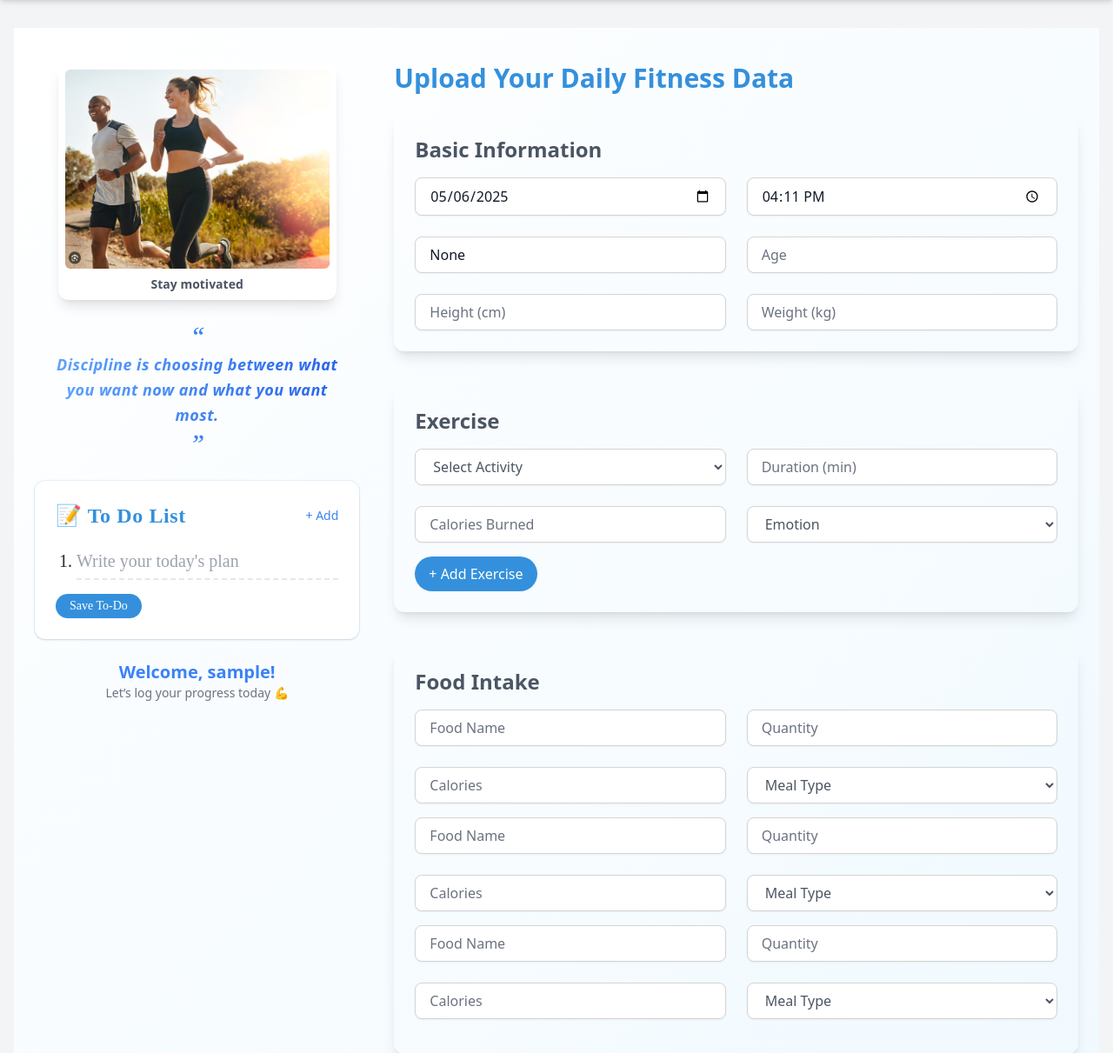
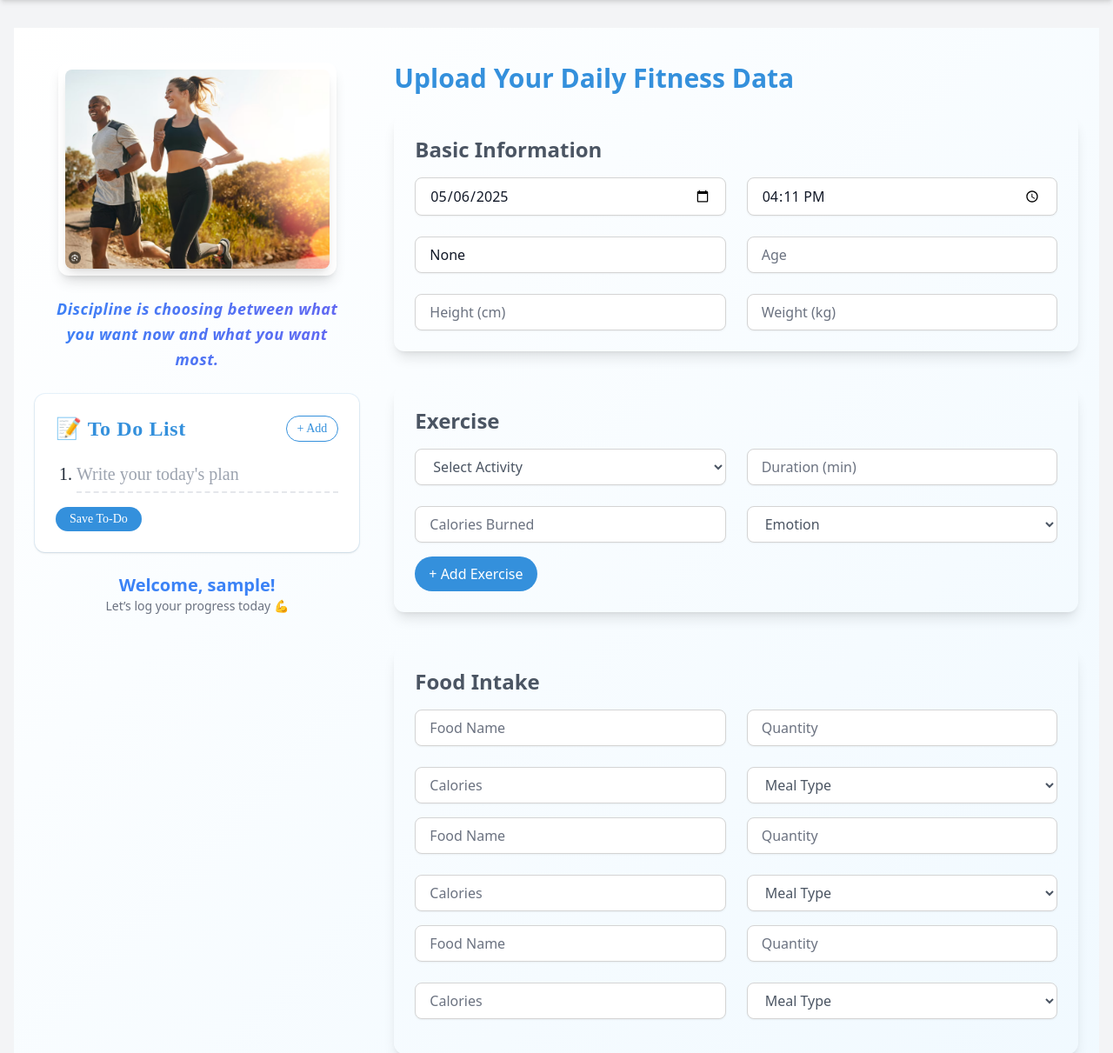
Before and after one commit to KunyangS/fittrack-webapp, a Flask app: page /upload in a window 1280 px wide. Shown: the part 68-1279 px from the top of the page at 87% size. Run offline with Flask 3, Linux system fonts and the light colour scheme; the visitor is signed in with stand-in values (Sample User, id 1); data comes from the database, SQL or seed files in the repository; some libraries are stand-ins or nearby versions.

Commit message:
fix(ui): improve interactivity and input validation on upload page
- Removed decorative quotation marks from motivational quote
- Added hover-scale animation to interactive sections for better UX
- Prevented negative number input for numeric fields (e.g. age, height, weight)

```diff
--- a/templates/upload.html
+++ b/templates/upload.html
@@ -8,32 +8,31 @@
     <div class="hidden md:flex flex-col items-center text-center space-y-6">
       <!-- Motivational Image -->
       <div class="w-full max-w-xs rounded-xl shadow-lg bg-white dark:bg-neutral-700 p-2">
-        <img src="{{ url_for('static', filename='img/fitness_motivation.jpg') }}" alt="Stay motivated" class="w-full object-cover rounded-md">
-        <div class="mt-2 text-sm text-gray-600 dark:text-gray-300 font-semibold">Stay motivated</div>
+        <img src="{{ url_for('static', filename='img/fitness_motivation.jpg') }}"
+        alt="Motivation"
+        class="w-full rounded-lg shadow-lg object-cover max-h-[420px]" />
       </div>
 
 
       <!-- Motivational Quote -->
-      <blockquote class="text-center text-lg italic leading-relaxed tracking-wide px-4">
-        <span class="text-3xl font-serif text-blue-500 align-top">“</span>
-        <span class="inline-block max-w-prose font-semibold text-transparent bg-clip-text bg-gradient-to-r from-blue-400 to-blue-600">
-          Discipline is choosing between what you want now and what you want most.
-        </span>
-        <span class="text-3xl font-serif text-blue-500 align-bottom">”</span>
-        </blockquote>
+      <blockquote class="text-center text-lg italic font-semibold text-transparent bg-clip-text bg-gradient-to-r from-blue-500 to-indigo-500 leading-relaxed tracking-wide px-4">
+        Discipline is choosing between what you want now and what you want most.
+      </blockquote>
+
 
       <!-- To-Do Notebook Style -->
-      <div class="bg-white dark:bg-neutral-800 p-6 rounded-xl shadow ring-1 ring-primary/10 w-full text-left font-[Caveat]">
+      <div class="bg-white dark:bg-neutral-800 p-6 rounded-xl shadow ring-1 ring-primary/10 w-full text-left font-[Caveat] transform transition-transform duration-300 hover:scale-[1.03] hover:shadow-2xl">
         <div class="flex justify-between items-center mb-4">
           <div class="text-2xl text-primary font-bold tracking-wide">📝 To Do List</div>
-          <button id="addPlanBtn" class="text-sm text-blue-500 hover:underline font-sans">+ Add</button>
-        </div>
+          <button id="addPlanBtn"
+          class="text-sm text-primary border border-primary hover:bg-primary hover:text-white px-3 py-1 rounded-full transition duration-200">+ Add</button>
+          </div>
         <ol id="todoListNotebook" class="list-decimal pl-6 space-y-4 text-xl leading-loose text-gray-800 dark:text-gray-100">
           <li>
             <input type="text" placeholder="Write your today's plan" class="w-full bg-transparent border-b-2 border-dashed focus:outline-none"/>
           </li>
         </ol>
-        <button id="saveTodoBtn" class="mt-4 text-sm bg-primary text-white py-1 px-4 rounded-full hover:bg-primary-dark transition">
+        <button id="saveTodoBtn" class="mt-4 text-sm bg-primary text-white py-1 px-4 rounded-full hover:bg-primary-dark transition hover:scale-[1.03] hover:shadow-2xl">
           Save To-Do
         </button>
 
@@ -55,20 +54,20 @@
       <form id="uploadForm" method="POST" action="{{ url_for('upload.api_upload') }}" class="space-y-10 text-gray-600 dark:text-gray-300">
 
         <!-- Basic Info -->
-        <div class="bg-light-bg dark:bg-gray-800 p-6 rounded-xl shadow-lg">
+        <div class="bg-light-bg dark:bg-gray-800 p-6 rounded-xl shadow-lg hover:scale-[1.03] hover:shadow-2xl">
           <h3 class="text-2xl font-heading font-semibold mb-4">Basic Information</h3>
           <div class="grid grid-cols-1 md:grid-cols-2 gap-6">
             <input type="date" name="date" value="{{ default_date }}" class="w-full border border-neutral-300 dark:border-neutral-600 rounded-lg px-4 py-2 bg-white dark:bg-neutral-700 text-gray-900 dark:text-white placeholder-gray-500 dark:placeholder-gray-300 focus:outline-none focus:ring-2 focus:ring-primary-light focus:border-primary-light transition shadow-sm" required>
             <input type="time" name="time" value="{{ default_time }}" class="w-full border border-neutral-300 dark:border-neutral-600 rounded-lg px-4 py-2 bg-white dark:bg-neutral-700 text-gray-900 dark:text-white placeholder-gray-500 dark:placeholder-gray-300 focus:outline-none focus:ring-2 focus:ring-primary-light focus:border-primary-light transition shadow-sm" required>
             <input type="text" name="gender" placeholder="Gender" value="{{ user_info.gender if user_info else '' }}" class="w-full border border-neutral-300 dark:border-neutral-600 rounded-lg px-4 py-2 bg-white dark:bg-neutral-700 text-gray-900 dark:text-white placeholder-gray-500 dark:placeholder-gray-300 focus:outline-none focus:ring-2 focus:ring-primary-light focus:border-primary-light transition shadow-sm" required>
-            <input type="number" name="age" placeholder="Age" value="{{ user_info.age if user_info else '' }}" class="w-full border border-neutral-300 dark:border-neutral-600 rounded-lg px-4 py-2 bg-white dark:bg-neutral-700 text-gray-900 dark:text-white placeholder-gray-500 dark:placeholder-gray-300 focus:outline-none focus:ring-2 focus:ring-primary-light focus:border-primary-light transition shadow-sm" required>
-            <input type="number" name="height" placeholder="Height (cm)" value="{{ user_info.height if user_info else '' }}" class="w-full border border-neutral-300 dark:border-neutral-600 rounded-lg px-4 py-2 bg-white dark:bg-neutral-700 text-gray-900 dark:text-white placeholder-gray-500 dark:placeholder-gray-300 focus:outline-none focus:ring-2 focus:ring-primary-light focus:border-primary-light transition shadow-sm" required>
-            <input type="number" name="weight" placeholder="Weight (kg)" value="{{ user_info.weight if user_info else '' }}" class="w-full border border-neutral-300 dark:border-neutral-600 rounded-lg px-4 py-2 bg-white dark:bg-neutral-700 text-gray-900 dark:text-white placeholder-gray-500 dark:placeholder-gray-300 focus:outline-none focus:ring-2 focus:ring-primary-light focus:border-primary-light transition shadow-sm" required>
+            <input type="number" name="age" placeholder="Age" min="0" value="{{ user_info.age if user_info else '' }}" class="w-full border border-neutral-300 dark:border-neutral-600 rounded-lg px-4 py-2 bg-white dark:bg-neutral-700 text-gray-900 dark:text-white placeholder-gray-500 dark:placeholder-gray-300 focus:outline-none focus:ring-2 focus:ring-primary-light focus:border-primary-light transition shadow-sm" required>
+            <input type="number" name="height" placeholder="Height (cm)" min="0" value="{{ user_info.height if user_info else '' }}" class="w-full border border-neutral-300 dark:border-neutral-600 rounded-lg px-4 py-2 bg-white dark:bg-neutral-700 text-gray-900 dark:text-white placeholder-gray-500 dark:placeholder-gray-300 focus:outline-none focus:ring-2 focus:ring-primary-light focus:border-primary-light transition shadow-sm" required>
+            <input type="number" name="weight" placeholder="Weight (kg)" min="0" value="{{ user_info.weight if user_info else '' }}" class="w-full border border-neutral-300 dark:border-neutral-600 rounded-lg px-4 py-2 bg-white dark:bg-neutral-700 text-gray-900 dark:text-white placeholder-gray-500 dark:placeholder-gray-300 focus:outline-none focus:ring-2 focus:ring-primary-light focus:border-primary-light transition shadow-sm" required>
           </div>
         </div>
 
         <!-- Exercise -->
-        <div class="bg-light-bg dark:bg-gray-800 p-6 rounded-xl shadow-lg">
+        <div class="bg-light-bg dark:bg-gray-800 p-6 rounded-xl shadow-lg hover:scale-[1.03] hover:shadow-2xl">
           <h3 class="text-2xl font-heading font-semibold mb-4">Exercise</h3>
           <div id="exerciseContainer">
             <div class="exercise-block grid grid-cols-1 md:grid-cols-2 gap-6 mb-4">
@@ -78,8 +77,8 @@
                   <option value="{{ activity }}">{{ activity }}</option>
                 {% endfor %}
               </select>
-              <input type="number" name="duration" placeholder="Duration (min)" class="w-full border border-neutral-300 dark:border-neutral-600 rounded-lg px-4 py-2 bg-white dark:bg-neutral-700 text-gray-900 dark:text-white placeholder-gray-500 dark:placeholder-gray-300 focus:outline-none focus:ring-2 focus:ring-primary-light focus:border-primary-light transition shadow-sm">
-              <input type="number" name="calories_burned" placeholder="Calories Burned" class="w-full border border-neutral-300 dark:border-neutral-600 rounded-lg px-4 py-2 bg-white dark:bg-neutral-700 text-gray-900 dark:text-white placeholder-gray-500 dark:placeholder-gray-300 focus:outline-none focus:ring-2 focus:ring-primary-light focus:border-primary-light transition shadow-sm">
+              <input type="number" name="duration" min="0" placeholder="Duration (min)" class="w-full border border-neutral-300 dark:border-neutral-600 rounded-lg px-4 py-2 bg-white dark:bg-neutral-700 text-gray-900 dark:text-white placeholder-gray-500 dark:placeholder-gray-300 focus:outline-none focus:ring-2 focus:ring-primary-light focus:border-primary-light transition shadow-sm">
+              <input type="number" name="calories_burned" min="0" placeholder="Calories Burned" class="w-full border border-neutral-300 dark:border-neutral-600 rounded-lg px-4 py-2 bg-white dark:bg-neutral-700 text-gray-900 dark:text-white placeholder-gray-500 dark:placeholder-gray-300 focus:outline-none focus:ring-2 focus:ring-primary-light focus:border-primary-light transition shadow-sm">
               <select name="emotion" class="w-full border border-neutral-300 dark:border-neutral-600 rounded-lg px-4 py-2 bg-white dark:bg-neutral-700 dark:text-white focus:outline-none focus:ring-2 focus:ring-primary-light focus:border-primary-light transition shadow-sm">
                 <option value="">Emotion</option>
                 {% for mood in ['happy', 'tired', 'stressed', 'relaxed'] %}
@@ -88,17 +87,17 @@
               </select>
             </div>
           </div>
-          <button type="button" id="addExerciseBtn" class="bg-primary text-white px-4 py-2 rounded-full shadow-interactive hover:bg-primary-dark transition duration-fast">+ Add Exercise</button>
+          <button type="button" id="addExerciseBtn" class="bg-primary text-white px-4 py-2 rounded-full shadow-interactive hover:bg-primary-dark transition duration-fast hover:scale-[1.03] hover:shadow-2xl">+ Add Exercise</button>
         </div>
 
         <!-- Food Intake -->
-        <div class="bg-light-bg dark:bg-gray-800 p-6 rounded-xl shadow-lg">
+        <div class="bg-light-bg dark:bg-gray-800 p-6 rounded-xl shadow-lg hover:scale-[1.03] hover:shadow-2xl">
           <h3 class="text-2xl font-heading font-semibold mb-4">Food Intake</h3>
           {% for i in range(3) %}
           <div class="grid grid-cols-1 md:grid-cols-2 gap-6 mb-4">
             <input type="text" name="food_name" placeholder="Food Name" class="w-full border border-neutral-300 dark:border-neutral-600 rounded-lg px-4 py-2 bg-white dark:bg-neutral-700 text-gray-900 dark:text-white placeholder-gray-500 dark:placeholder-gray-300 focus:outline-none focus:ring-2 focus:ring-primary-light focus:border-primary-light transition shadow-sm" />
-            <input type="number" name="food_quantity" placeholder="Quantity" class="w-full border border-neutral-300 dark:border-neutral-600 rounded-lg px-4 py-2 bg-white dark:bg-neutral-700 text-gray-900 dark:text-white placeholder-gray-500 dark:placeholder-gray-300 focus:outline-none focus:ring-2 focus:ring-primary-light focus:border-primary-light transition shadow-sm" />
-            <input type="number" name="food_calories" placeholder="Calories" class="w-full border border-neutral-300 dark:border-neutral-600 rounded-lg px-4 py-2 bg-white dark:bg-neutral-700 text-gray-900 dark:text-white placeholder-gray-500 dark:placeholder-gray-300 focus:outline-none focus:ring-2 focus:ring-primary-light focus:border-primary-light transition shadow-sm" />
+            <input type="number" name="food_quantity" placeholder="Quantity" min="0" class="w-full border border-neutral-300 dark:border-neutral-600 rounded-lg px-4 py-2 bg-white dark:bg-neutral-700 text-gray-900 dark:text-white placeholder-gray-500 dark:placeholder-gray-300 focus:outline-none focus:ring-2 focus:ring-primary-light focus:border-primary-light transition shadow-sm" />
+            <input type="number" name="food_calories" placeholder="Calories" min="0" class="w-full border border-neutral-300 dark:border-neutral-600 rounded-lg px-4 py-2 bg-white dark:bg-neutral-700 text-gray-900 dark:text-white placeholder-gray-500 dark:placeholder-gray-300 focus:outline-none focus:ring-2 focus:ring-primary-light focus:border-primary-light transition shadow-sm" />
             <select name="meal_type" class="w-full border border-neutral-300 dark:border-neutral-600 rounded-lg px-4 py-2 bg-white dark:bg-neutral-700 dark:text-white focus:outline-none focus:ring-2 focus:ring-primary-light focus:border-primary-light transition shadow-sm">
               <option value="">Meal Type</option>
               {% for meal in ['breakfast', 'lunch', 'dinner', 'snack'] %}
@@ -111,7 +110,7 @@
 
         <!-- Submit -->
         <div class="text-right">
-          <button type="submit" class="bg-primary text-white px-6 py-3 rounded-full shadow-lg hover:bg-primary-dark transition duration-fast font-semibold">Submit</button>
+          <button type="submit" class="bg-primary text-white px-6 py-3 rounded-full shadow-lg hover:bg-primary-dark transition duration-fast font-semibold hover:scale-[1.03] hover:shadow-2xl">Submit</button>
         </div>
       </form>
     </div>
```
